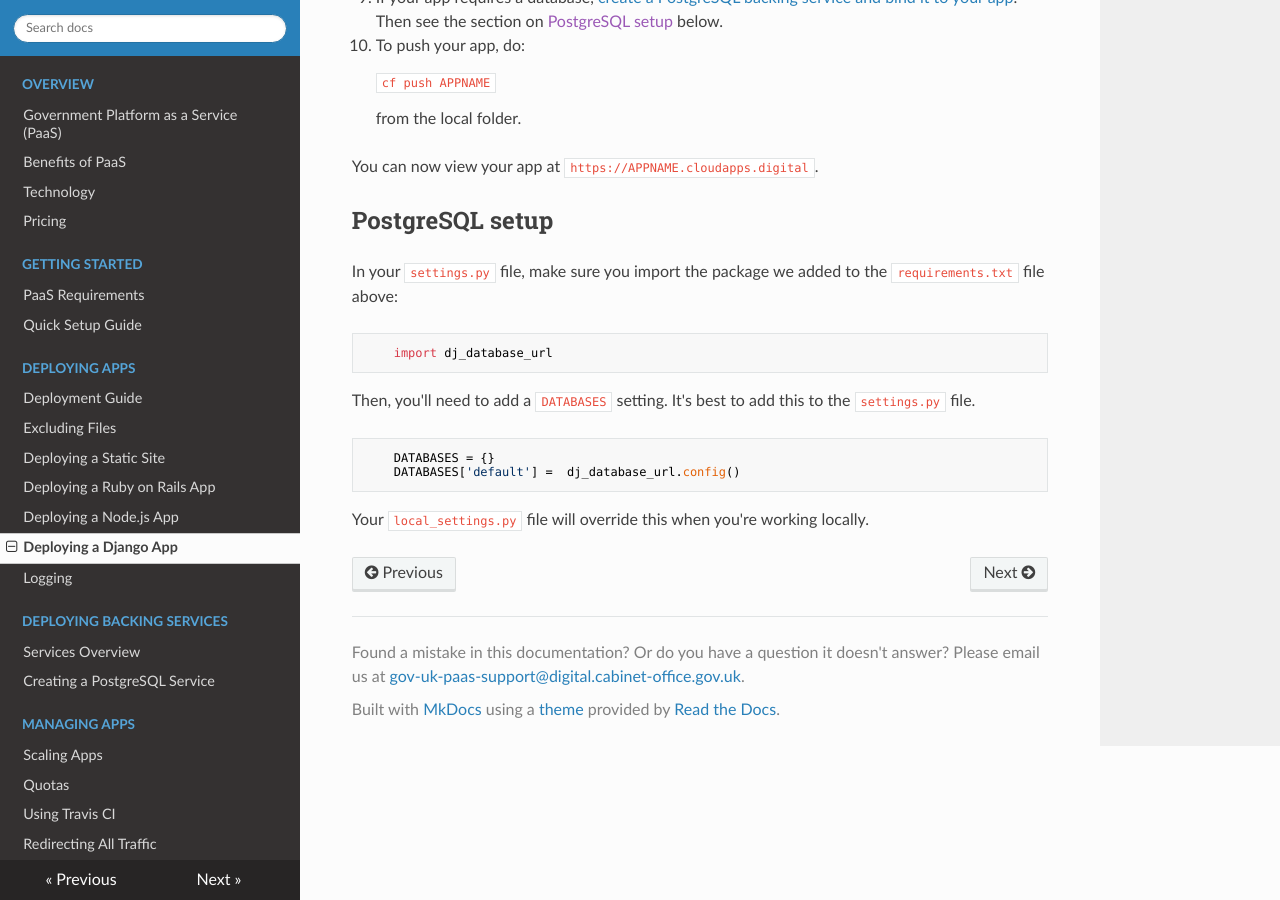
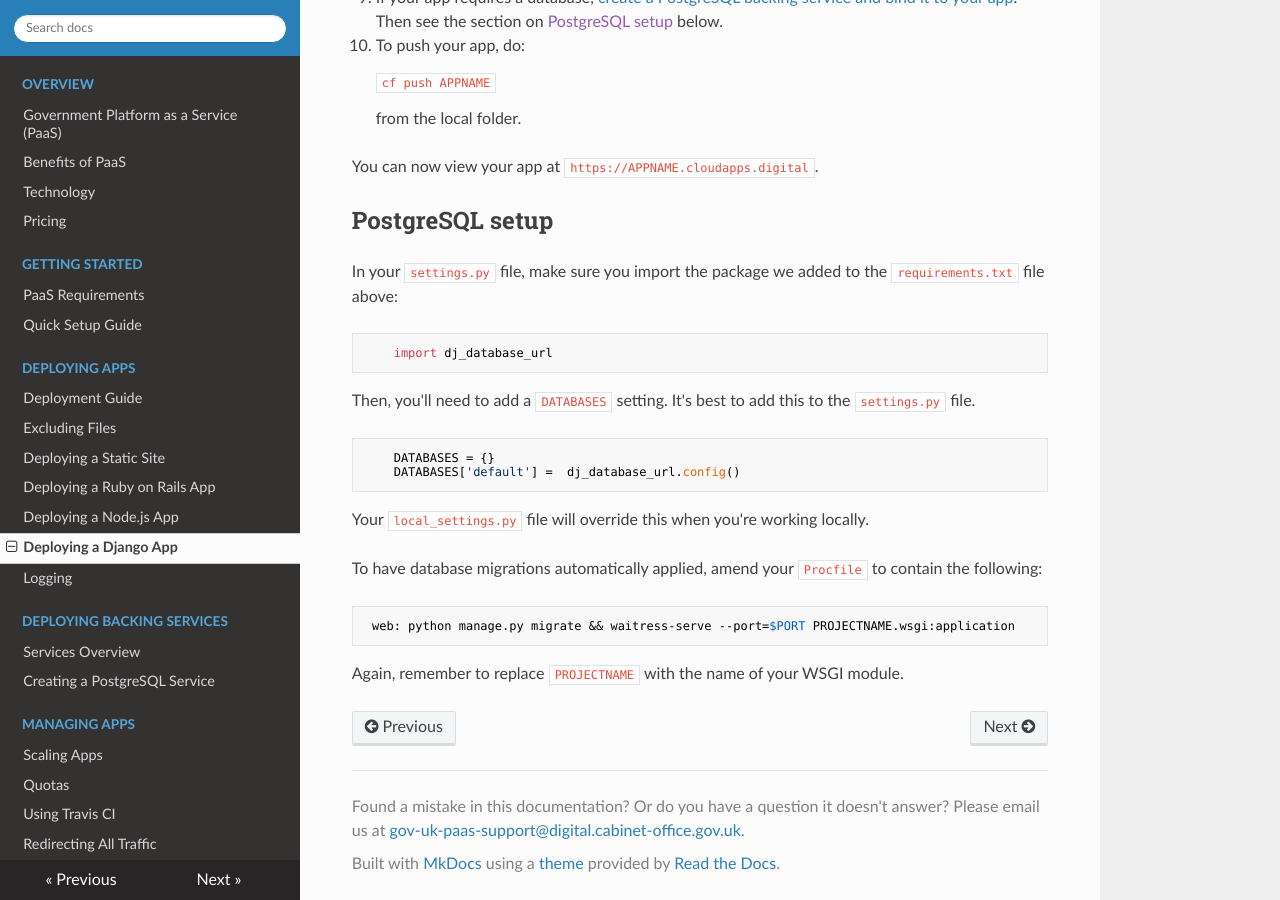
Before and after one commit to alphagov/paas-developer-docs, an MkDocs documentation site: the page built from docs/deploying_apps/deploying_django.md, in a window 1280 px wide and 900 px high, scrolled down 2332 px. Built offline with MkDocs 1.6.1, drawn with Linux system fonts in a browser that asks for light colours; nearby versions of some CDN libraries; old or Windows-style settings are respelled for this version of MkDocs.

Commit message:
Add auto-migration instructions to Django docs
Without this you will have to manually apply migrations, or use some
other way of triggering them.

```diff
--- a/docs/deploying_apps/deploying_django.md
+++ b/docs/deploying_apps/deploying_django.md
@@ -106,3 +106,9 @@ Then, you'll need to add a `DATABASES` setting. It's best to add this to the `se
         DATABASES['default'] =  dj_database_url.config()
 
 Your `local_settings.py` file will override this when you're working locally.
+
+To have database migrations automatically applied, amend your `Procfile` to contain the following:
+
+     web: python manage.py migrate && waitress-serve --port=$PORT PROJECTNAME.wsgi:application
+
+Again, remember to replace `PROJECTNAME` with the name of your WSGI module.
```
